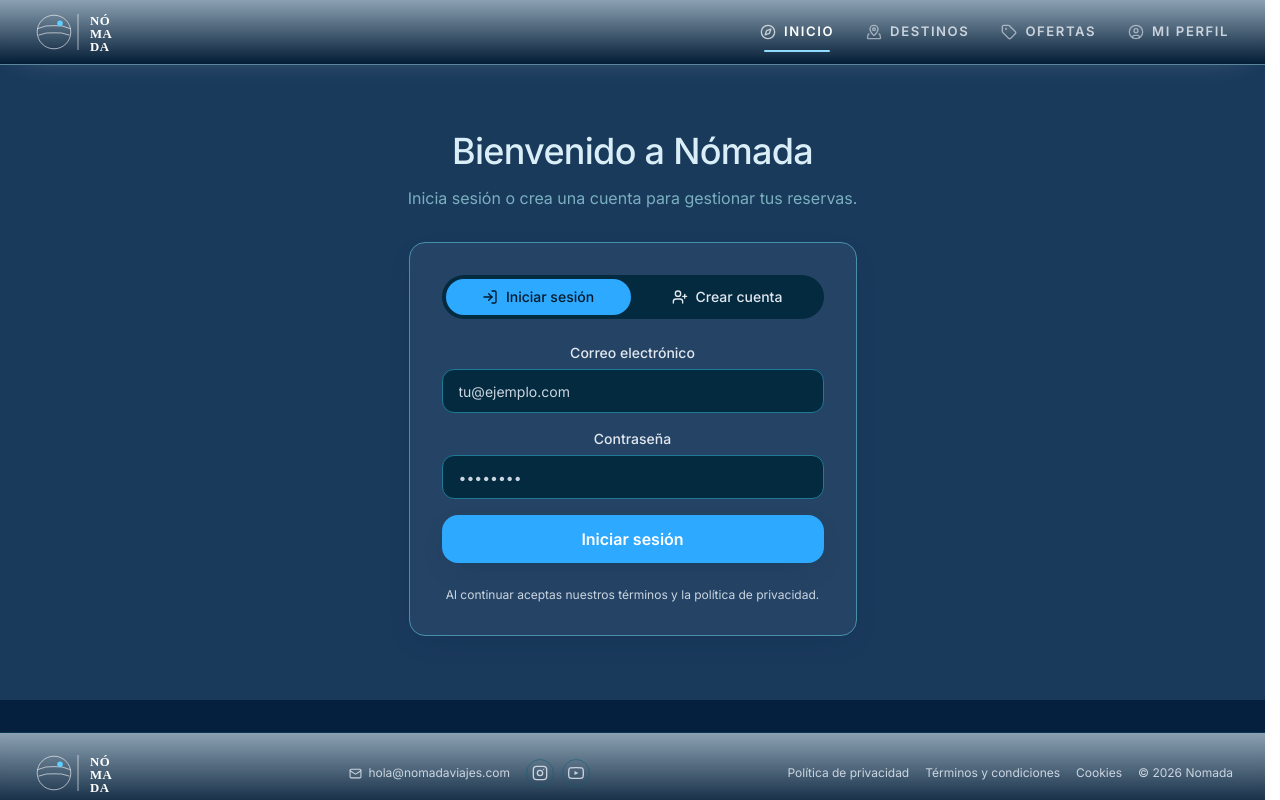
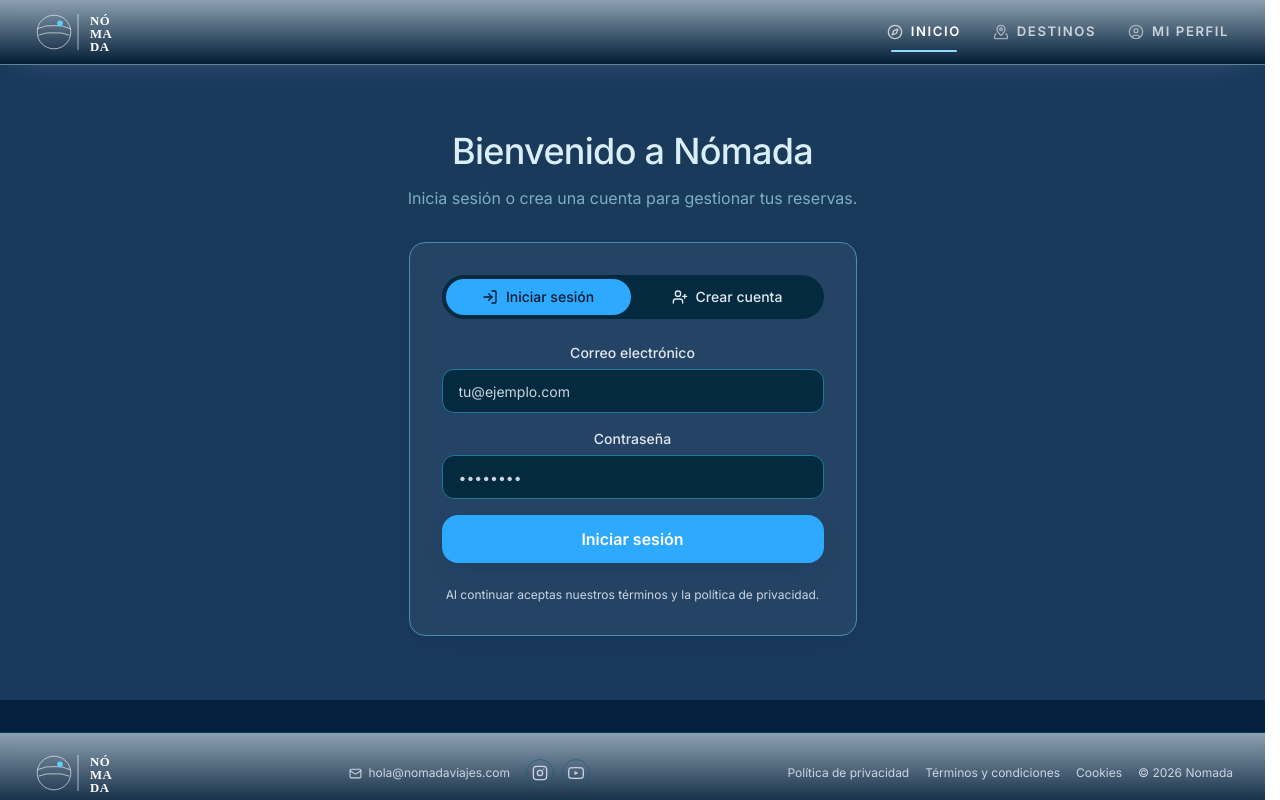
Before and after one commit to Agencia-de-viajes-Factoria-F5-Nomada/Frontend-Travel-Agency, a React (Vite) app: page / in a window 1280 px wide. Built offline with nearby package versions, Linux system fonts and the light colour scheme.

Commit message:
fix: remove offers from public nav

```diff
--- a/src/constants/navigation.js
+++ b/src/constants/navigation.js
@@ -1,7 +1,6 @@
 import {
   Compass,
   LayoutDashboard,
-  Search,
   Ticket,
   Users,
   Bus,
@@ -11,25 +10,22 @@ import {
   UserCircle,
   LogIn,
   MapPinned,
-  Tag,
 } from 'lucide-react'
 import { ADMIN_PATHS, PUBLIC_PATHS } from './paths'
 
 export const PUBLIC_NAV = [
-  { label: 'Inicio',          to: PUBLIC_PATHS.HOME,         icon: Compass },
-  { label: 'Destinos',        to: '/destinations',           icon: MapPinned },
-  { label: 'Ofertas',         to: PUBLIC_PATHS.OFFERS,       icon: Tag },
-  { label: 'Mi Perfil',       to: PUBLIC_PATHS.PROFILE,      icon: UserCircle },
-  { label: 'Panel',           to: ADMIN_PATHS.DASHBOARD,     icon: LayoutDashboard, adminOnly: true },
-  { label: 'Iniciar sesión',  to: PUBLIC_PATHS.AUTH,         icon: LogIn },
+  { label: 'Inicio',    to: PUBLIC_PATHS.HOME,     icon: Compass },
+  { label: 'Destinos',  to: '/destinations',        icon: MapPinned },
+  { label: 'Mi Perfil', to: PUBLIC_PATHS.PROFILE,   icon: UserCircle },
+  { label: 'Panel',     to: ADMIN_PATHS.DASHBOARD,  icon: LayoutDashboard, adminOnly: true },
 ]
 
 export const ADMIN_NAV = [
-  { label: 'Panel',       to: ADMIN_PATHS.DASHBOARD,    icon: LayoutDashboard, end: true },
-  { label: 'Reservas',    to: ADMIN_PATHS.BOOKINGS,     icon: Ticket },
-  { label: 'Clientes',    to: ADMIN_PATHS.USERS,        icon: Users },
-  { label: 'Hoteles',     to: ADMIN_PATHS.HOTELS,       icon: Building2 },
-  { label: 'Autobuses',   to: ADMIN_PATHS.BUSES,        icon: Bus },
-  { label: 'Conductores', to: ADMIN_PATHS.DRIVERS,      icon: UserCog },
-  { label: 'Destinos',    to: ADMIN_PATHS.TRAVELS,      icon: Plane },
+  { label: 'Panel',       to: ADMIN_PATHS.DASHBOARD,  icon: LayoutDashboard, end: true },
+  { label: 'Reservas',    to: ADMIN_PATHS.BOOKINGS,   icon: Ticket },
+  { label: 'Clientes',    to: ADMIN_PATHS.USERS,      icon: Users },
+  { label: 'Hoteles',     to: ADMIN_PATHS.HOTELS,     icon: Building2 },
+  { label: 'Autobuses',   to: ADMIN_PATHS.BUSES,      icon: Bus },
+  { label: 'Conductores', to: ADMIN_PATHS.DRIVERS,    icon: UserCog },
+  { label: 'Destinos',    to: ADMIN_PATHS.TRAVELS,    icon: Plane },
 ]
```
